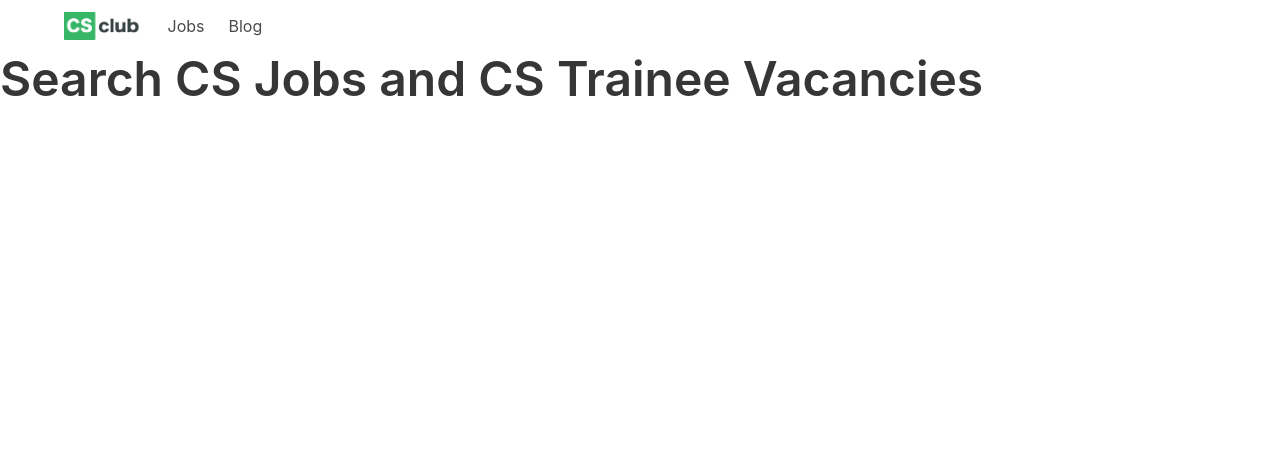
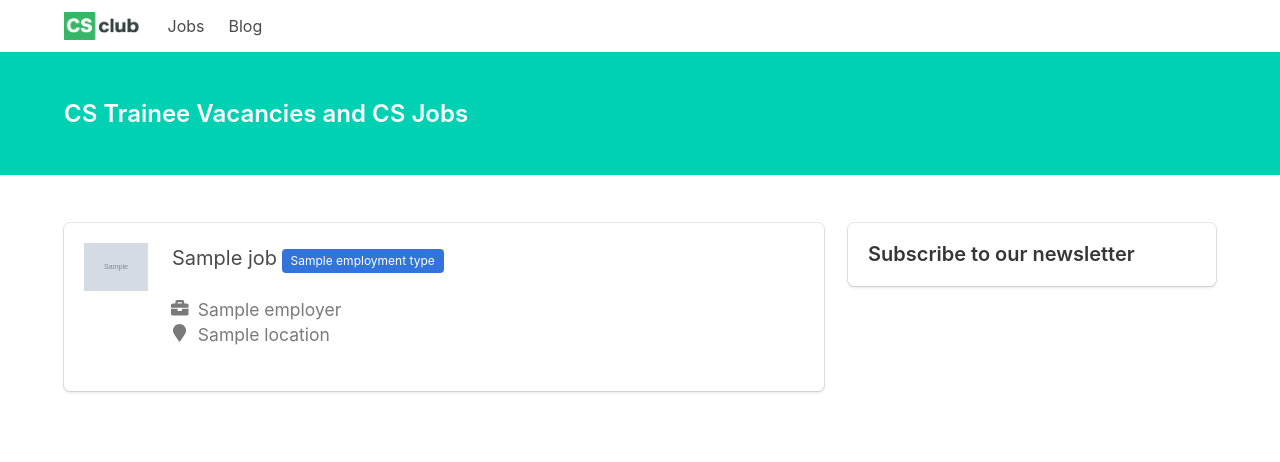
Before and after one commit to vaibhavmule/csclub, a Django app: template templates/index.html in a window 1280 px wide. Shown: the top 462 px of the page. Run offline with Django 3.2, Linux system fonts and the light colour scheme; the template is opened without the code that fills it: most values are stand-ins (such as "Sample title", 1, 10 or a date in 2020); grey boxes marked "Sample" are stand-in pictures; some libraries are stand-ins or nearby versions.

Commit message:
setup home page and job_detail page

```diff
--- a/jobboard/urls.py
+++ b/jobboard/urls.py
@@ -1,4 +1,3 @@
-from django.contrib import admin
 from django.urls import path
 from jobboard.views import jobs, job_detail
 
--- a/page/views.py
+++ b/page/views.py
@@ -1,8 +1,10 @@
 from django.shortcuts import render
+from jobboard.models import Job
 
 
 def home(request):
-    return render(request, 'index.html', {})
+    jobs = Job.objects.all()
+    return render(request, 'index.html', {'jobs': jobs})
 
 
 def about(request):
--- a/templates/base.html
+++ b/templates/base.html
@@ -13,7 +13,7 @@
     <nav class="navbar is-transparent">
       <div class="container">
   <div class="navbar-brand">
-    <a class="navbar-item" href="https://bulma.io">
+    <a class="navbar-item" href="/">
       <img src="{% static 'csclub-dark.png' %}" alt="CSClub Job Board">
     </a>
     <div class="navbar-burger burger" data-target="navbarExampleTransparentExample">
@@ -25,7 +25,7 @@
 
   <div id="navbarExampleTransparentExample" class="navbar-menu">
     <div class="navbar-start">
-      <a class="navbar-item" href="/">
+      <a class="navbar-item" href="/jobs/">
         Jobs
       </a>
       <a class="navbar-item" href="/blog/">
--- a/templates/index.html
+++ b/templates/index.html
@@ -1,5 +1,80 @@
 {% extends "base.html" %}
 {% block title %}Job board for CS Trainee Vacancy and CS Jobs{% endblock %}
 {% block content %}
-<h1 class="title is-1">Search CS Jobs and CS Trainee Vacancies</h1>
+<section class="hero is-primary">
+  <div class="hero-body">
+    <div class="container">
+      <h2 class="title is-4">CS Trainee Vacancies and CS Jobs</h2>
+    </div>
+  </div>
+</section>
+  <section class="section">
+    <div class="container">
+
+      <div class="columns">
+
+  <div class="column">
+      {% for job in jobs %}
+    <a href="{% url 'job_detail' job.id %}">
+      <div class="box">
+        <div class="columns is-mobile">
+          <div class="column is-narrow">
+              <figure class="image is-64x64 ">
+ <img src="{{ job.employer.logo.url }}" alt="{{ job.title }} at {{job.location}}" >
+</figure>
+
+          </div>
+          <div class="column">
+            <span class="is-size-5">{{job.title}}</span>
+
+                              {% for employment_type in job.employment_type.all %}
+              <span class="tag is-link">{{employment_type.title}}</span>
+              {% endfor %}
+<br/>
+<br/>
+<h2 class="subtitle has-text-grey"><small>
+
+                <span class="icon is-small">
+                <i class="fas fa-briefcase"></i>
+                </span>
+                  &nbsp;{{job.employer.title}}
+
+
+                  <br/>
+                              <span class="icon is-small">
+                <i class="fas fa-map-marker"></i>
+
+              </span>
+                   &nbsp;{{job.location}}</small></h2>
+            <p><h2 class="title is-6"></h2>
+
+
+
+            </p>
+          </div>
+        </div>
+      </div>
+    </a><br>
+        {% endfor %}
+  </div>
+
+  <div class="column is-4">
+    <div class="box">
+      <p class="title is-5">Subscribe to our newsletter</p>
+    </div>
+  </div>
+</div>
+
+
+
+      </div>
+    </div>
+  </div>
+</div>
+
+      </a>
+
+</div>
+    </div>
+  </section>
 {% endblock %}
--- a/templates/jobs.html
+++ b/templates/jobs.html
@@ -77,8 +77,4 @@
 </div>
     </div>
   </section>
-
-
-
-
 {% endblock %}
```
Also changed, not shown: templates/job_detail.html (+21 -2 lines), jobboard/views.py (line endings or trailing spaces).
